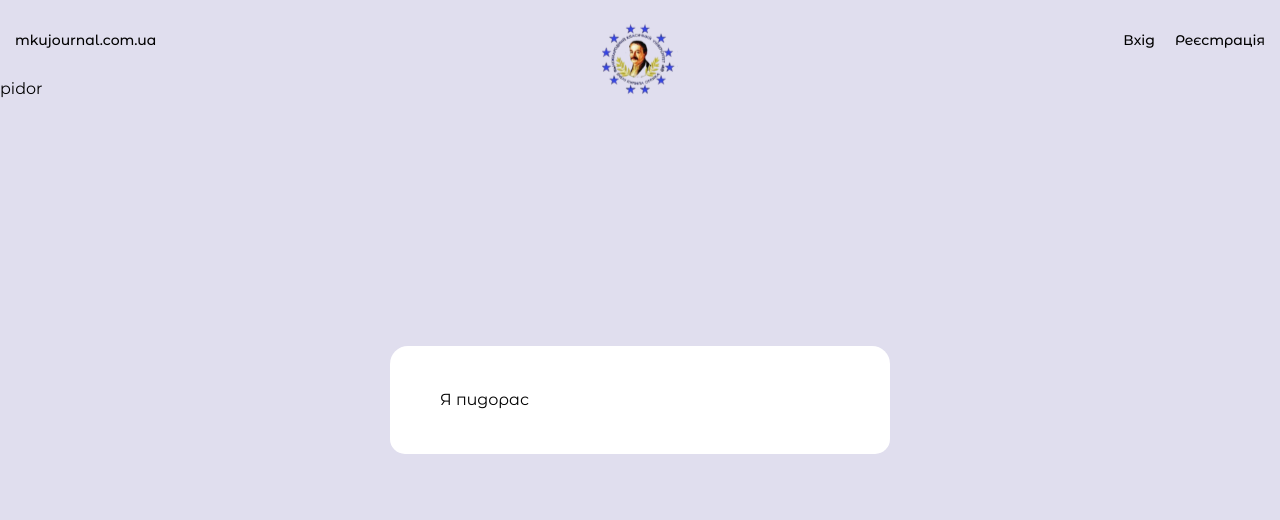
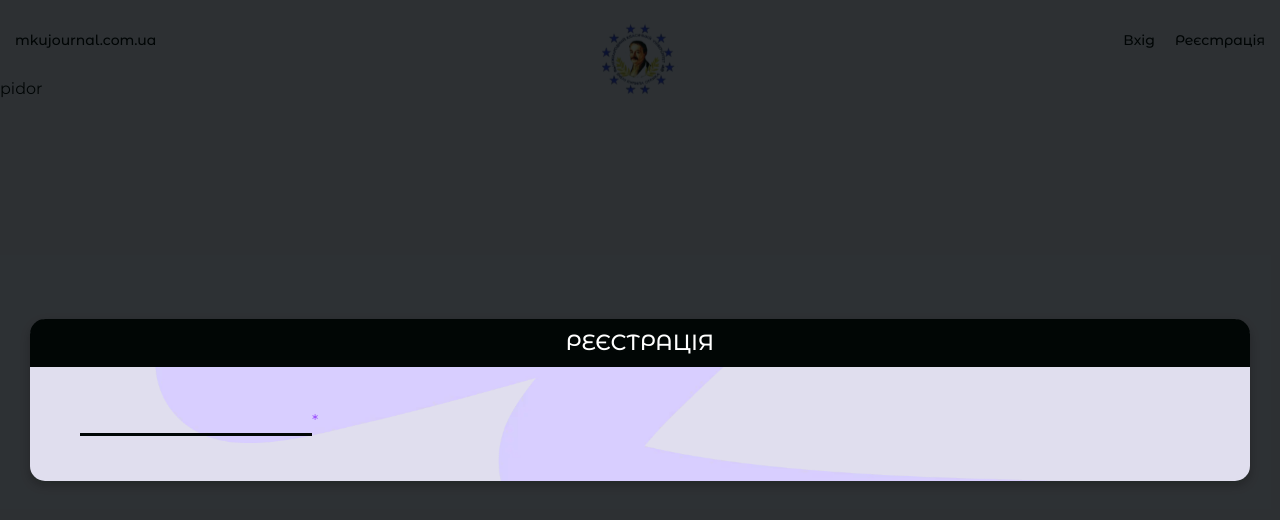
Before and after one commit to HunterAkeriano/mkujournal, a Vue app: page / in a window 1280 px wide. Both pictures are taken after a click on the link "Реєстрація". Shown: the top 520 px of the page. Built offline with nearby package versions, Linux system fonts and the light colour scheme.

Commit message:
master: add modal registration and form-input

```diff
--- a/src/assets/scss/base.scss
+++ b/src/assets/scss/base.scss
@@ -248,3 +248,17 @@
   margin: 0 auto;
   width: 100%;
 }
+
+#modals {
+  z-index: 1;
+}
+
+.fade-enter-active,
+.fade-leave-active {
+  transition: opacity 0.2s;
+}
+
+.fade-enter,
+.fade-leave-to {
+  opacity: 0;
+}
--- a/src/assets/scss/variables/_colors.scss
+++ b/src/assets/scss/variables/_colors.scss
@@ -1,14 +1,16 @@
 @use 'sass:color';
 // pink
 $pink-10: #e0deee;
+$pink-20: #9747FF;
+
 
 // black
 $black: #010605;
 
-//@function transparent-color($color, $transparency) {
-//  $red: color.red($color);
-//  $green: color.green($color);
-//  $blue: color.blue($color);
-//
-//  @return rgba($red, $green, $blue, $transparency);
-//}
+@function transparent-color($color, $transparency) {
+  $red: color.red($color);
+  $green: color.green($color);
+  $blue: color.blue($color);
+
+  @return rgba($red, $green, $blue, $transparency);
+}
--- /dev/null
+++ b/src/atom/form-input/FormInput.scss
@@ -0,0 +1,13 @@
+@import "@/assets/scss/variables/colors";
+
+.form-input {
+  &__input {
+    background: unset;
+    border-bottom:  3px solid $black;
+    padding-bottom: 2px;
+  }
+
+  &__required {
+    color: $pink-20
+  }
+}
--- /dev/null
+++ b/src/atom/form-input/FormInput.vue
@@ -0,0 +1,13 @@
+<script setup></script>
+
+<template>
+  <div class="form-input">
+    <span class="form-input__placeholder"></span>
+    <input class="form-input__input" type="text" />
+    <span class="form-input__required">*</span>
+  </div>
+</template>
+
+<style lang="scss" scoped>
+@import 'FormInput';
+</style>
--- a/src/atom/modal-window/ModalWindow.scss
+++ b/src/atom/modal-window/ModalWindow.scss
@@ -2,7 +2,7 @@
 @import '@/assets/scss/media-breakpoints.scss';
 @import '@/assets/scss/variables/colors.scss';
 
-$fade-transition-duration: 0.2 * 3;
+$fade-transition-duration: 0.2s * 3;
 
 .base-modal {
   position: fixed;
@@ -35,11 +35,11 @@
     border: none;
 
     &_background-light {
-      background: white;
+      background: $pink-10;
     }
 
     &_background-white {
-      background: white;
+      background: $pink-10;
     }
 
     &_background-transparent {
@@ -63,11 +63,7 @@
     }
 
     .base-modal_size-xl & {
-      max-width: 30px;
-    }
-
-    .base-modal_size-full & {
-      //max-width: $modal-full-max-width;
+      max-width: 1400px;
     }
   }
 
@@ -87,10 +83,6 @@
       right: 15px;
     }
 
-    //&_background-transparent {
-    //  fill: $white;
-    //}
-
     &-icon {
       width: 15px;
       height: 15px;
@@ -106,7 +98,6 @@
     font-weight: 500;
     font-size: 22px;
     line-height: 28px;
-    //text-transform: uppercase;
   }
 
   &__content {
@@ -115,6 +106,23 @@
     padding: 45px 50px;
     justify-self: center;
     width: 100%;
+    position: relative;
+
+    &-bg {
+      position: absolute;
+      left: 0;
+      top: 0;
+      width: 100%;
+      height: 100%;
+      pointer-events: none;
+      user-select: none;
+      object-fit: cover;
+    }
+
+    &-text {
+      position: relative;
+      z-index: 1;
+    }
 
     &_bg-img {
       background: #ffffffe6;
@@ -152,7 +160,6 @@
     }
 
     .base-modal_size-full & {
-      //max-width: $modal-full-max-width;
       padding: 60px;
 
       @include media-breakpoint-down(sm) {
@@ -169,11 +176,6 @@
     padding: 10px;
     color: $black;
     border-radius: 0 0 15px 15px;
-    //text-align: center;
-    //font-weight: 500;
-    //font-size: 22px;
-    //line-height: 28px;
-    //text-transform: uppercase;
   }
 
   &__controls {
@@ -200,25 +202,12 @@
 .modals {
   &-enter-active,
   &-leave-active {
-    transition: //filter $fade-transition-duration ease,
+    transition:
       opacity $fade-transition-duration ease;
 
     .base-modal {
       &__container {
-        //overflow: hidden;
         transition: transform math.div($fade-transition-duration, 1.2) ease;
-      }
-
-      &__header {
-        transition: transform $fade-transition-duration ease;
-      }
-
-      &__content {
-        transition: transform $fade-transition-duration ease;
-      }
-
-      &__footer {
-        transition: transform $fade-transition-duration ease;
       }
     }
   }
@@ -242,14 +231,6 @@
       &__container {
         transform: translateY(-300px);
       }
-
-      &__header {
-        transform: translateY(-80px);
-      }
-
-      &__content {
-        transform: translateY(-120px);
-      }
     }
   }
 }
--- a/src/atom/modal-window/ModalWindow.vue
+++ b/src/atom/modal-window/ModalWindow.vue
@@ -24,6 +24,10 @@
   closeOnBackground: {
     type: Boolean,
     default: true,
+  },
+  isRegistration: {
+    type: Boolean,
+    default: false,
   },
 })
 
@@ -73,13 +77,19 @@
     :style="{
       zIndex: props.modalIndex,
     }"
+    :class="{
+      [`base-modal_size-${props.size}`]: true,
+      [`base-modal_hide-overflow`]: hideOverflow,
+    }"
     class="base-modal"
     @pointerdown="onPointerdown($event, false)"
   >
     <div class="base-modal__wrapper">
       <dialog
         :class="{
+          [`base-modal_size-${props.size}`]: true,
           [`base-modal__container_background-${props.background}`]: true,
+          [`base-modal_hide-overflow`]: hideOverflow,
         }"
         class="base-modal__container"
         @click="onDialogClick($event)"
@@ -96,6 +106,14 @@
           @pointerdown="onPointerdown($event, true)"
           @pointerup="resetContentClickValue"
         >
+          <img
+            v-if="props.isRegistration"
+            class="base-modal__content-bg"
+            src="@/assets/img/modal-registration.webp"
+            alt="user-bg"
+          />
+
+          <div class="base-modal__content-text">
             <slot
               :enable-overflow="enableOverflow"
               :disable-overflow="disableOverflow"
@@ -105,6 +123,7 @@
                 <slot name="content-inner" />
               </div>
             </slot>
+          </div>
 
           <div v-if="$slots.footer" class="base-modal__footer">
             <slot name="footer" />
@@ -115,6 +134,6 @@
   </Component>
 </template>
 
-<style scoped>
-@import '../modal-window/ModalWindow.scss';
+<style lang="scss" scoped>
+@import 'ModalWindow';
 </style>
--- a/src/organisms/header/TheHeader.vue
+++ b/src/organisms/header/TheHeader.vue
@@ -16,7 +16,7 @@
         </BaseButton>
 
         <div class="header__logo">
-          <img src="@/assets/logo.svg" alt="" />
+          <img src="../../assets/img/logo.svg" alt="" />
         </div>
 
         <div class="header__btn">
--- /dev/null
+++ b/src/organisms/modal-registration/ModalRegistration.scss
@@ -0,0 +1,3 @@
+.registration-modal {
+  width: 100%;
+}
--- a/src/organisms/modal-registration/ModalRegistration.vue
+++ b/src/organisms/modal-registration/ModalRegistration.vue
@@ -1,5 +1,6 @@
 <script setup>
 import ModalWindow from '@/atom/modal-window/ModalWindow.vue'
+import FormInput from '@/atom/form-input/FormInput.vue'
 
 const props = defineProps({
   modalIndex: {
@@ -15,9 +16,22 @@
 </script>
 
 <template>
-  <ModalWindow :modal-index="props.modalIndex" size="sm" @close="closeModal">
-    <template #content> Я пидорас </template>
+  <ModalWindow
+    :modal-index="props.modalIndex"
+    is-registration
+    size="xl"
+    class="registration-modal"
+    @close="closeModal"
+  >
+    <template #header> РЕЄСТРАЦІЯ </template>
+    <template #content>
+      <div class="registration-modal__inputs">
+        <FormInput />
+      </div>
+    </template>
   </ModalWindow>
 </template>
 
-<style scoped></style>
+<style lang="scss" scoped>
+@import 'ModalRegistration';
+</style>
```
Also changed, not shown: src/assets/img/logo.svg (renamed from src/assets/logo.svg), src/assets/img/modal-registration.webp (added). Lines whose indentation alone changed are shown as unchanged.
